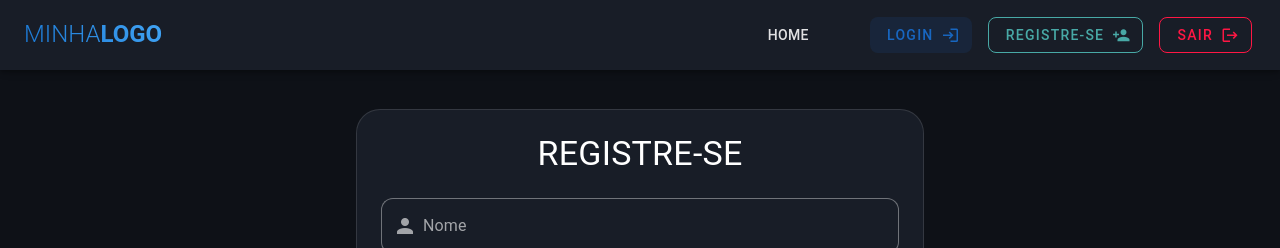
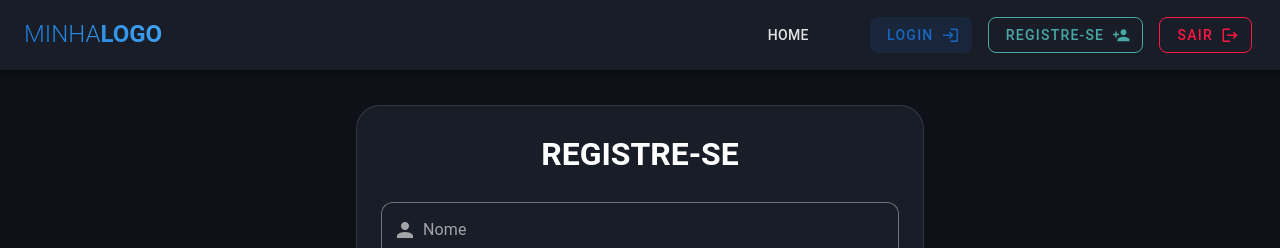
Before and after one commit to davidmarquescoder/fire-vue-template, a Vue app: page /register in a window 1280 px wide. Shown: the top 248 px of the page. Built offline with nearby package versions, Linux system fonts and the light colour scheme; no server answers.

Commit message:
Feat: This commit changes styles

```diff
--- a/src/pages/IndexPage.vue
+++ b/src/pages/IndexPage.vue
@@ -1,7 +1,5 @@
 <template>
-  <div>
-    Index
-  </div>
+
 </template>
 
 <script>
--- a/src/pages/LoginPage.vue
+++ b/src/pages/LoginPage.vue
@@ -1,7 +1,7 @@
 <template>
   <v-container max-width="600" class="h-75 d-flex flex-column justify-center">
     <div class="border rounded-xl pa-6 bg-surface">
-      <h1 class="text-h4 text-center text-uppercase pb-6">Faça Login</h1>
+      <h1 class="text-center text-uppercase mb-6">Faça Login</h1>
       <VTextFieldEmailLogin v-model="payload.email" />
       <VTextFieldPasswordLogin v-model="payload.password" />
 
--- a/src/pages/RegisterPage.vue
+++ b/src/pages/RegisterPage.vue
@@ -1,7 +1,7 @@
 <template>
   <v-container max-width="600" class="h-75 d-flex flex-column justify-center">
     <div class="border rounded-xl pa-6 bg-surface">
-      <h1 class="text-h4 text-center text-uppercase pb-6">Registre-se</h1>
+      <h1 class="text-center text-uppercase mb-6">Registre-se</h1>
       <VTextFieldNameRegister v-model="payload.name" />
       <VTextFieldEmailRegister v-model="payload.email" />
       <VTextFieldPasswordRegister v-model="payload.password" />
```
